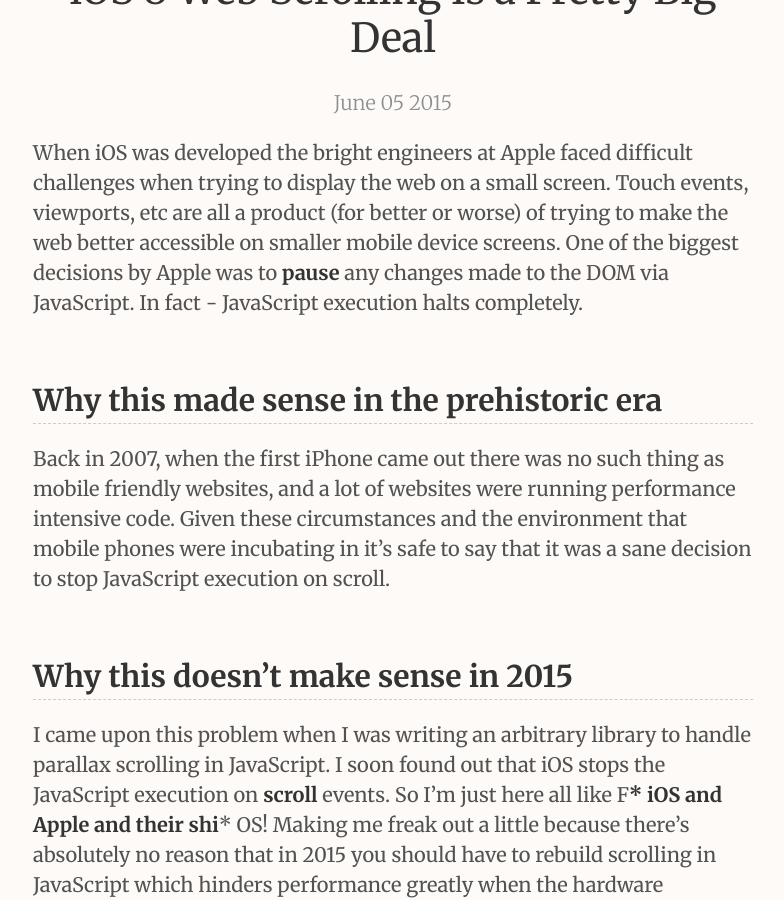
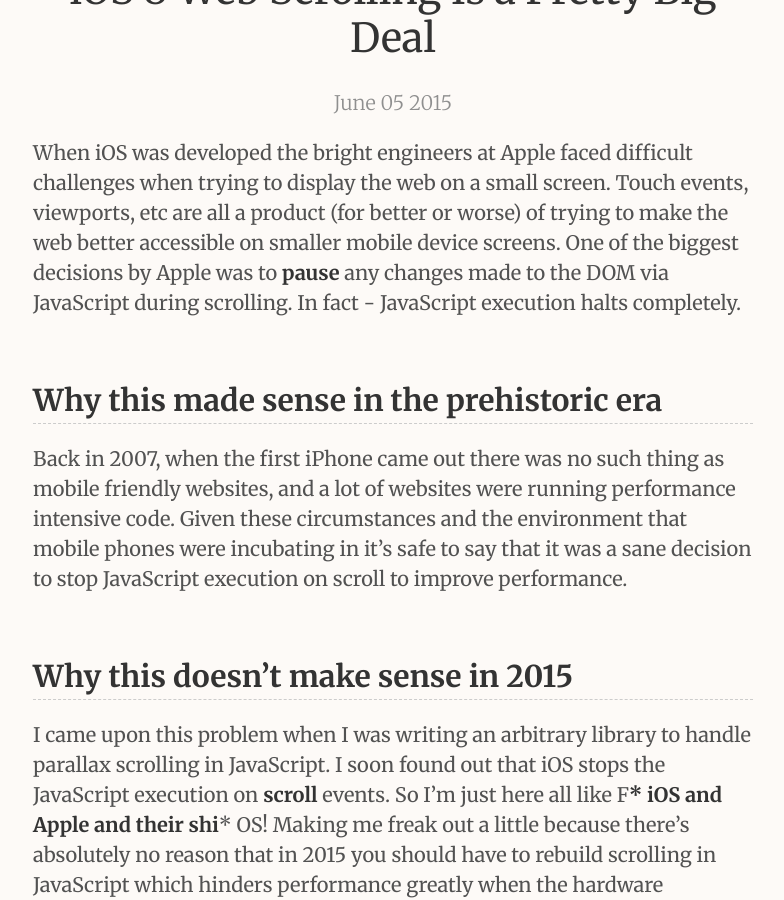
Before and after one commit to ArielSaldana/arielsaldana.github.io, a Jekyll site: the page built from _posts/2015-06-05-iOS-8-is-a-step-forward.md, in a window 1280 px wide and 900 px high, scrolled down 506 px. Shown: the whole window, without its empty margins (247-1031 px from the left). Built offline with Jekyll 4.4.1, drawn with Linux system fonts in a browser that asks for light colours; Markdown is read by kramdown in place of the engine named in the settings; comment, search, counter and statistics services are not loaded.

Commit message:
Update 2015-06-05-iOS-8-is-a-step-forward.md

```diff
--- a/_posts/2015-06-05-iOS-8-is-a-step-forward.md
+++ b/_posts/2015-06-05-iOS-8-is-a-step-forward.md
@@ -9,11 +9,11 @@
 
 ---
 
-When iOS was developed the bright engineers at Apple faced difficult challenges when trying to display the web on a small screen. Touch events, viewports, etc are all a product (for better or worse) of trying to make the web better accessible on smaller mobile device screens. One of the biggest decisions by Apple was to __pause__ any changes made to the DOM via JavaScript. In fact - JavaScript execution halts completely.
+When iOS was developed the bright engineers at Apple faced difficult challenges when trying to display the web on a small screen. Touch events, viewports, etc are all a product (for better or worse) of trying to make the web better accessible on smaller mobile device screens. One of the biggest decisions by Apple was to __pause__ any changes made to the DOM via JavaScript during scrolling. In fact - JavaScript execution halts completely.
 
 ## Why this made sense in the prehistoric era
 
-Back in 2007, when the first iPhone came out there was no such thing as mobile friendly websites, and a lot of websites were running performance intensive code. Given these circumstances and the environment that mobile phones were incubating in it's safe to say that it was a sane decision to stop JavaScript execution on scroll.
+Back in 2007, when the first iPhone came out there was no such thing as mobile friendly websites, and a lot of websites were running performance intensive code. Given these circumstances and the environment that mobile phones were incubating in it's safe to say that it was a sane decision to stop JavaScript execution on scroll to improve performance.
 
 ## Why this doesn't make sense in 2015
 
```
